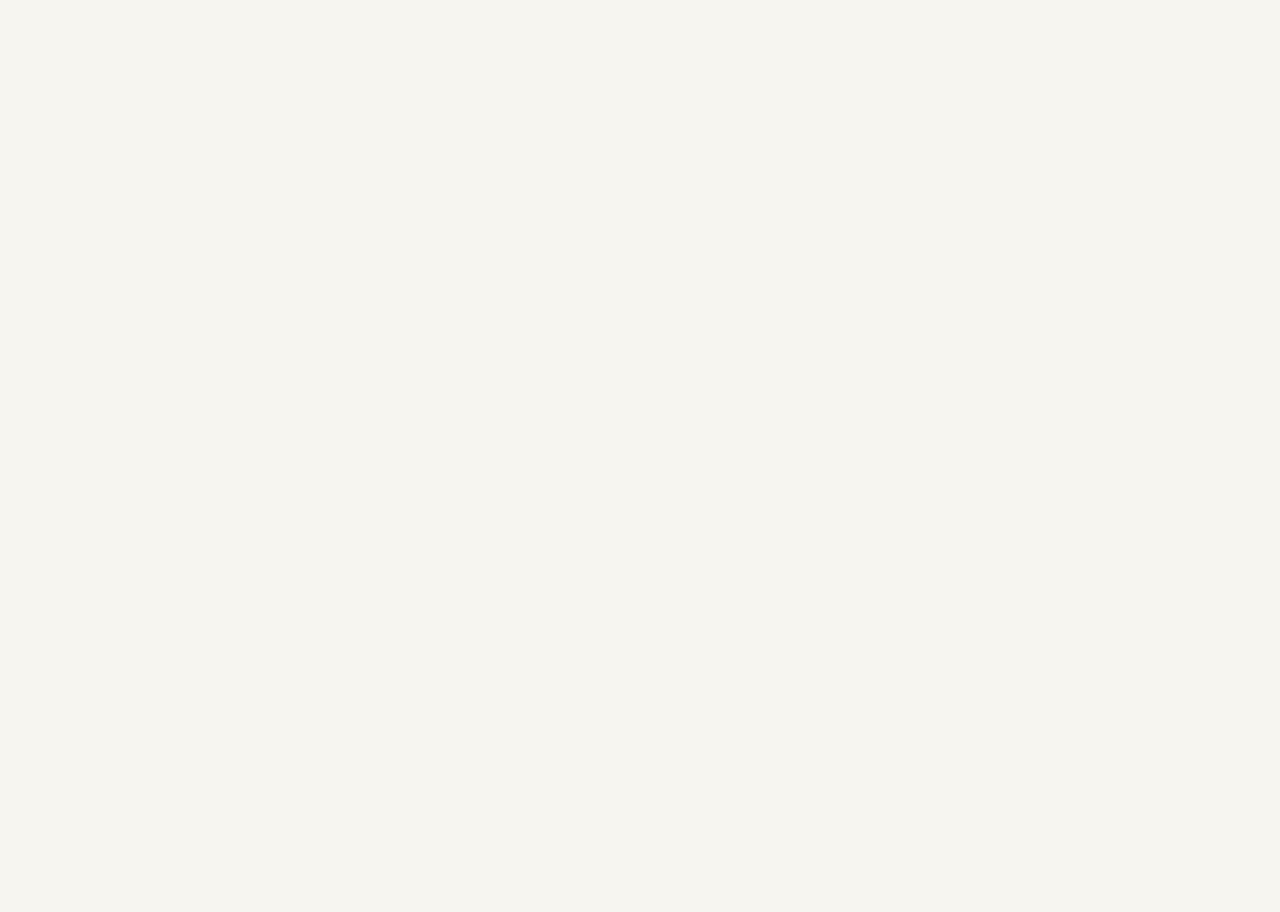
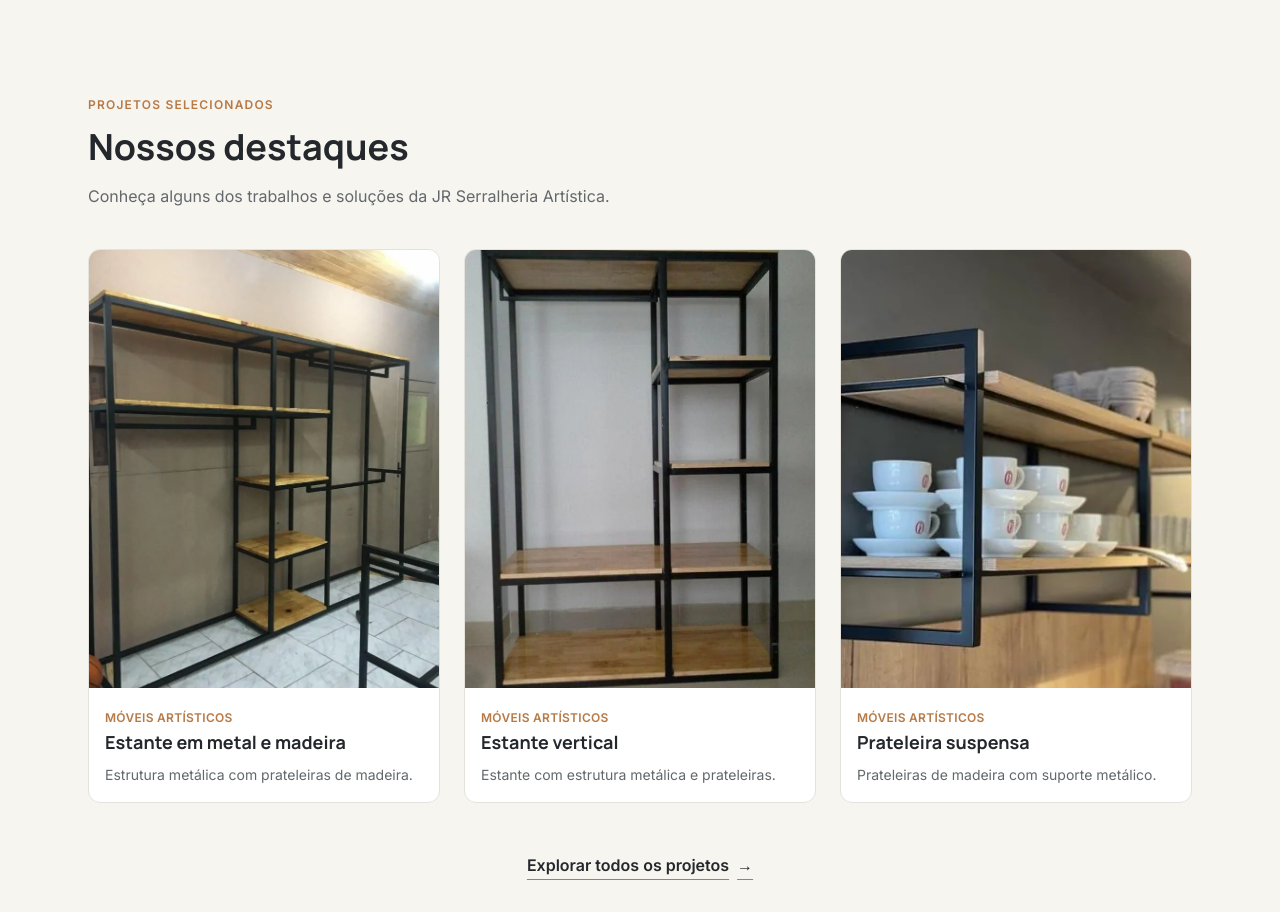
Before and after one commit to felipemuchulski/jrserralheria_artistica, a React (Vite) app: page / in a window 1280 px wide. Shown: the part 1040-1952 px from the top of the page. Before the commit the page ends 871 px from the top, so only its background shows below. Built offline with nearby package versions, Linux system fonts and the light colour scheme.

Commit message:
feat: adicionado os projetos destaques

```diff
--- a/src/App.tsx
+++ b/src/App.tsx
@@ -1,36 +1,16 @@
 
 import { Header } from "./components/layout/Header/Header";
-import { Container } from "./components/ui/Container/Container";
-import { ProjectCard } from "./components/ui/ProjectCard/ProjectCard";
-
-import type { Project } from "./types/project.types";
-
-const sampleProject: Project = {
-  id: "estante-ampla",
-  title: "Estante em metal e madeira",
-  description: "Estrutura em metal com prateleiras de madeira.",
-  category: "moveis-artisticos",
-  images: [
-    "/images/projects/moveis-artisticos/estante-ampla-metal-madeira.webp",
-  ],
-  featured: true,
-};
+import { HeroSection } from "./components/sections/HeroSection/HeroSection";
+import { FeaturedProjects } from "./components/sections/FeaturedProjects/FeaturedProjects";
 
 function App() {
   return (
     <>
       <Header />
 
-      <main className="py-16">
-        <Container>
-          <h1 className="mb-8 font-heading text-3xl font-bold text-primary">
-            Testando nosso ProjectCard
-          </h1>
-
-          <div className="max-w-sm">
-            <ProjectCard project={sampleProject} />
-          </div>
-        </Container>
+      <main>
+        <HeroSection />
+        <FeaturedProjects />
       </main>
     </>
   );
--- a/src/components/sections/FeaturedProjects/FeaturedProjects.tsx
+++ b/src/components/sections/FeaturedProjects/FeaturedProjects.tsx
@@ -0,0 +1,61 @@
+import { Container } from "../../ui/Container/Container";
+import { ProjectCard } from "../../ui/ProjectCard/ProjectCard";
+
+import { projects } from "../../../data/projects";
+
+export function FeaturedProjects() {
+  const featuredProjects = projects
+    .filter((projects) => projects.featured)
+    .slice(0, 3);
+
+  if (featuredProjects.length === 0) {
+    return null;
+  }
+
+  return (
+    <section
+      aria-labelledby="featured-projects-title"
+      className="bg-background py-16 lg:py-28"
+    >
+      <Container>
+        {/* Cabeçalho da seção */}
+        <div className="mb-10 max-w-2xl">
+          <span className="font-body text-xs font-semibold uppercase tracking-widest text-accent">
+            Projetos selecionados
+          </span>
+
+          <h2
+            id="featured-projects-title"
+            className="mt-3 font-heading text-3xl font-bold text-primary md:text-4xl"
+          >
+            Nossos destaques
+          </h2>
+
+          <p className="mt-4 font-body text-base leading-relaxed text-muted">
+            Conheça alguns dos trabalhos e soluções da JR Serralheria Artística.
+          </p>
+        </div>
+
+        {/* Grade de projetos */}
+        <div className="grid grid-cols-1 gap-6 md:grid-cols-2 lg:grid-cols-3">
+          {featuredProjects.map((project) => (
+            <ProjectCard key={project.id} project={project} />
+          ))}
+        </div>
+
+        {/* Navegação para o portfólio */}
+        <div className="mt-10 text-center">
+          <a
+            href="#projetos"
+            className="inline-flex min-h-11 items-center font-body font-semibold text-primary underline decoration-accent underline-offset-8 transition-colors hover:text-accent"
+          >
+            Explorar todos os projetos
+            <span aria-hidden="true" className="ml-2">
+              →
+            </span>
+          </a>
+        </div>
+      </Container>
+    </section>
+  );
+}
--- a/src/data/projects.ts
+++ b/src/data/projects.ts
@@ -0,0 +1,35 @@
+
+import type { Project } from "../types/project.types";
+
+export const projects: Project[] = [
+  {
+    id: "estante-ampla",
+    title: "Estante em metal e madeira",
+    description: "Estrutura metálica com prateleiras de madeira.",
+    category: "moveis-artisticos",
+    images: [
+      "/images/projects/moveis-artisticos/estante-ampla-metal-madeira.webp",
+    ],
+    featured: true,
+  },
+  {
+    id: "estante-vertical",
+    title: "Estante vertical",
+    description: "Estante com estrutura metálica e prateleiras.",
+    category: "moveis-artisticos",
+    images: [
+      "/images/projects/moveis-artisticos/estante-vertical-metal-madeira.webp",
+    ],
+    featured: true,
+  },
+  {
+    id: "prateleira-suspensa",
+    title: "Prateleira suspensa",
+    description: "Prateleiras de madeira com suporte metálico.",
+    category: "moveis-artisticos",
+    images: [
+      "/images/projects/moveis-artisticos/prateleira-suspensa-cozinha.webp",
+    ],
+    featured: true,
+  },
+];
```
